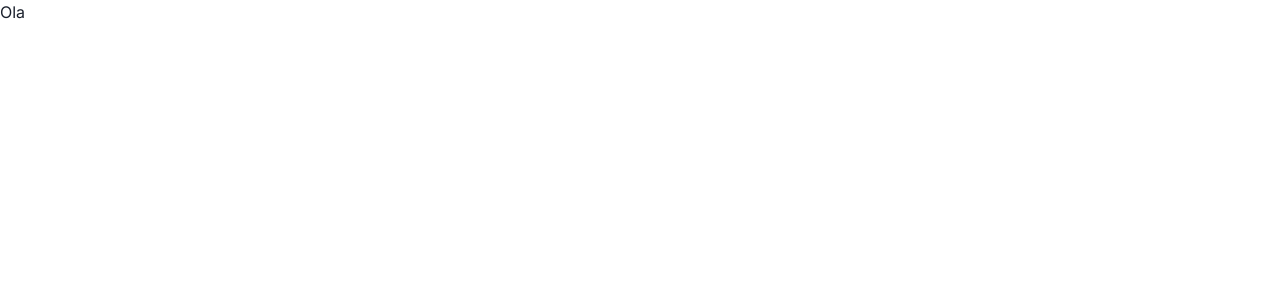
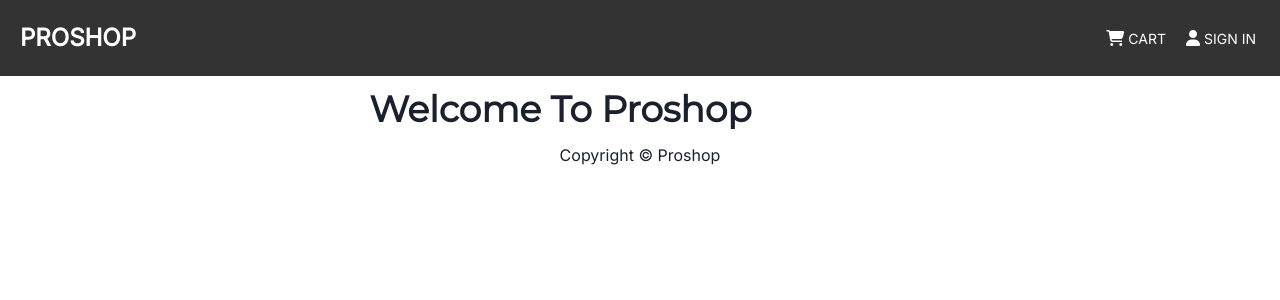
Before and after one commit to Srabo93/eCommerce-mern-javascript, a React (Create React App) app in the folder frontend/: page / in a window 1280 px wide. Shown: the top 300 px of the page. Built offline with nearby package versions, Linux system fonts and the light colour scheme.

Commit message:
added Header Footer and Basic Nav

```diff
--- a/frontend/package.json
+++ b/frontend/package.json
@@ -9,6 +9,7 @@
     "@testing-library/user-event": "^13.5.0",
     "react": "^18.1.0",
     "react-dom": "^18.1.0",
+    "react-router-dom": "^6.3.0",
     "react-scripts": "5.0.1",
     "web-vitals": "^2.1.4"
   },
--- a/frontend/public/index.html
+++ b/frontend/public/index.html
@@ -9,12 +9,11 @@
       name="description"
       content="Find the best products for the best price"
     />
-    <link rel="apple-touch-icon" href="%PUBLIC_URL%/logo192.png" />
 
-    <link rel="manifest" href="%PUBLIC_URL%/manifest.json" />
-    <lilnk
-      href="https://cdnjs.cloudflare.com/ajax/libs/font-awesome/6.1.1/css/all.min.css"
-    />
+    <script
+      src="https://kit.fontawesome.com/c4ae6279c1.js"
+      crossorigin="anonymous"
+    ></script>
     <title>Welcome To ProShop</title>
   </head>
   <body>
--- a/frontend/src/App.js
+++ b/frontend/src/App.js
@@ -1,5 +1,19 @@
+import React from "react";
+import Header from "./components/Header";
+import Footer from "./components/Footer";
+import { Container, Heading } from "@chakra-ui/react";
 const App = () => {
-  return <div>Ola</div>;
+  return (
+    <>
+      <Header />
+      <Container as="main" py={3}>
+        <Container>
+          <Heading as="h1">Welcome To Proshop</Heading>
+        </Container>
+      </Container>
+      <Footer />
+    </>
+  );
 };
 
 export default App;
--- a/frontend/src/components/Footer.js
+++ b/frontend/src/components/Footer.js
@@ -1,7 +1,12 @@
+import { Container, Text } from "@chakra-ui/react";
 import React from "react";
 
 const Footer = () => {
-  return <footer>Footer</footer>;
+  return (
+    <Container as="footer" role="contentinfo" centerContent>
+      <Text>Copyright &copy; Proshop</Text>
+    </Container>
+  );
 };
 
 export default Footer;
--- a/frontend/src/components/Header.js
+++ b/frontend/src/components/Header.js
@@ -1,7 +1,40 @@
 import React from "react";
-
+import {
+  Breadcrumb,
+  BreadcrumbItem,
+  BreadcrumbLink,
+  Container,
+  Flex,
+  Text,
+} from "@chakra-ui/react";
 const Header = () => {
-  return <header>Header</header>;
+  return (
+    <Container maxW="full" as="header" p={5} bg="blackAlpha.800" color="white">
+      <Flex justifyContent="space-between" alignItems="center">
+        <Breadcrumb separator="">
+          <BreadcrumbItem fontWeight="semibold" fontSize={["lg", "xl", "2xl"]}>
+            <BreadcrumbLink to="#">
+              <Text>PROSHOP</Text>
+            </BreadcrumbLink>
+          </BreadcrumbItem>
+        </Breadcrumb>
+        <Breadcrumb separator="">
+          <BreadcrumbItem>
+            <i className="fas fa-shopping-cart"></i>
+            <BreadcrumbLink to="#" fontSize="sm" px={1}>
+              <Text>CART</Text>
+            </BreadcrumbLink>
+          </BreadcrumbItem>
+          <BreadcrumbItem>
+            <i className="fas fa-user"></i>
+            <BreadcrumbLink to="#" fontSize="sm" px={1}>
+              <Text>SIGN IN</Text>
+            </BreadcrumbLink>
+          </BreadcrumbItem>
+        </Breadcrumb>
+      </Flex>
+    </Container>
+  );
 };
 
 export default Header;
```
Also changed, not shown: frontend/public/manifest.json (deleted), 1 other file (tests, documents, lock files or other folders).
